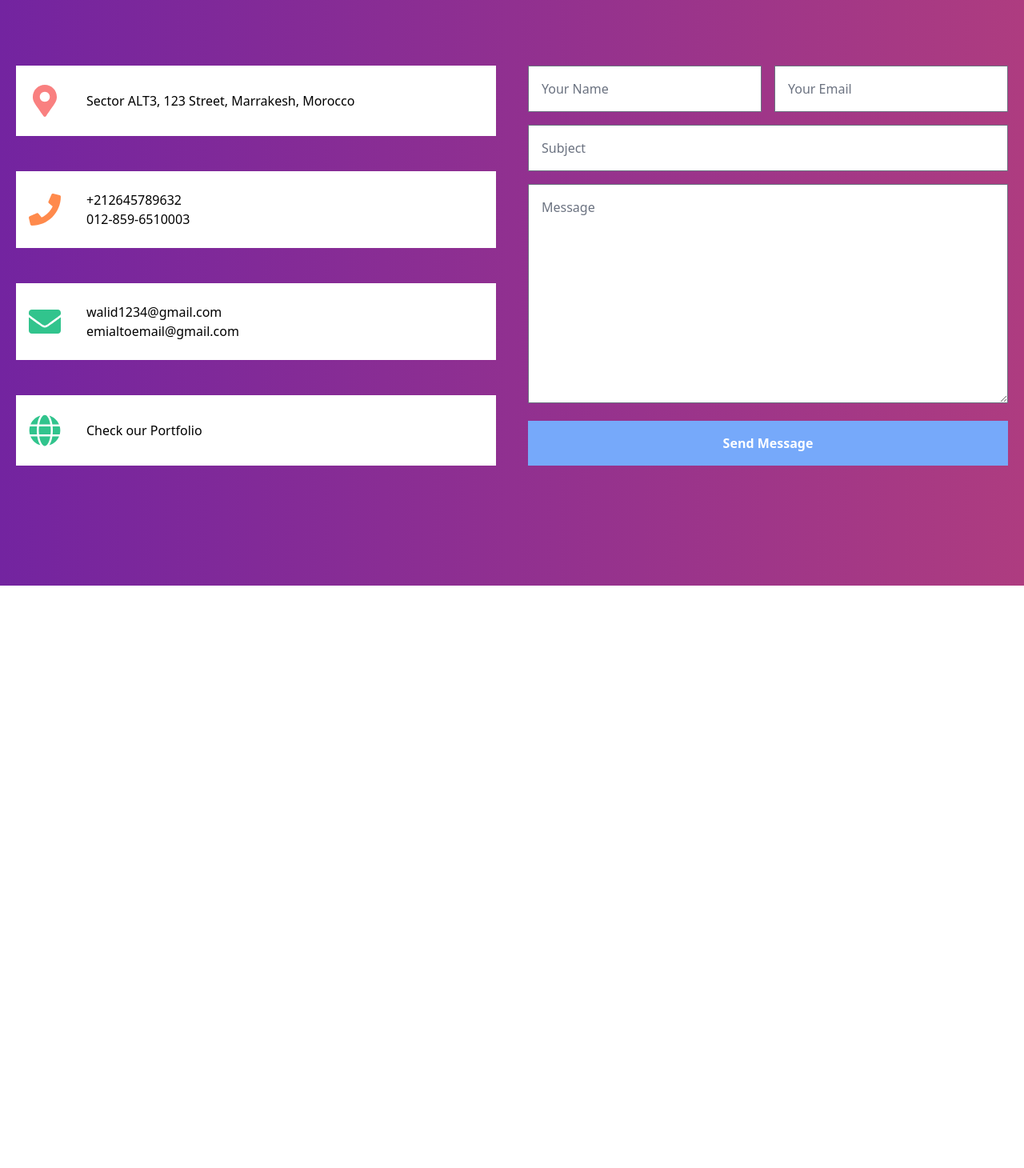
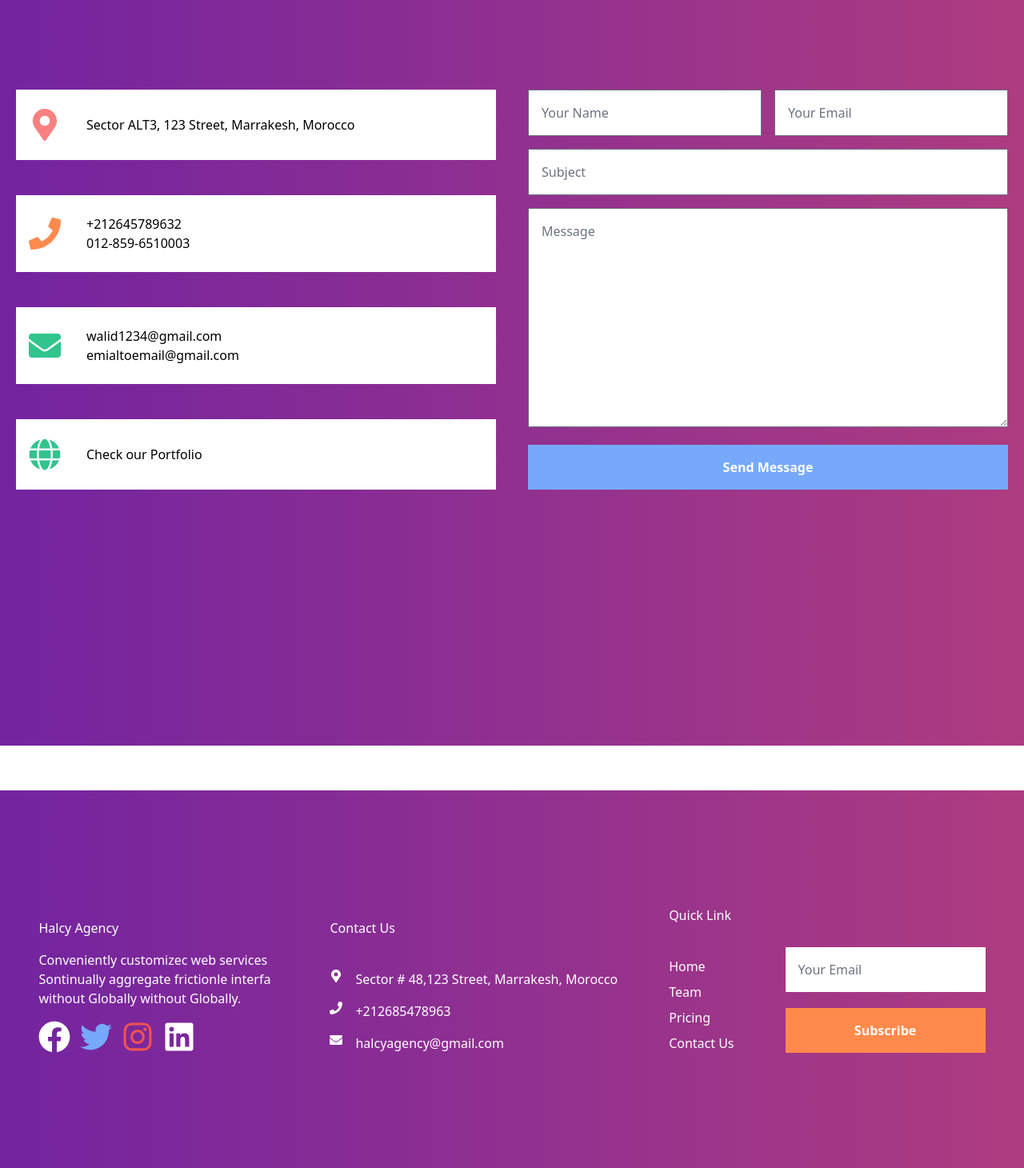
Before and after one commit to walidoumechtak/HalcyAgency, a React (Create React App) app: page /contact in a window 1280 px wide. Shown: the part 68-1528 px from the top of the page at 80% size. Before the commit the page ends 800 px from the top, so only its background shows below. Built offline with nearby package versions, Linux system fonts and the light colour scheme.

Commit message:
fix the warnings and some essue in responssive design

```diff
--- a/src/App.tsx
+++ b/src/App.tsx
@@ -1,6 +1,4 @@
 import './App.css';
-import Contact from './pages/Contact';
-import Home from './pages/Home';
 
 
 function App() {
--- a/src/component/CssModules/Contact.css
+++ b/src/component/CssModules/Contact.css
@@ -3,4 +3,14 @@
     /* height: 100%; */
     background: linear-gradient(to right, #7324A0, #AE3C80);
     padding: 100px 20px;
+    border-bottom-left-radius: 50px;
+    border-bottom-right-radius: 50px;
 }
+
+
+@media (max-width: 1280px) {
+    .contact {
+        border-bottom-left-radius: 0;
+        border-bottom-right-radius: 0;
+    }
+}
--- a/src/component/CssModules/Footer.css
+++ b/src/component/CssModules/Footer.css
@@ -1,11 +1,15 @@
 .footer {
     width: 100%;
+    height: 100%;
     background: url('../../assets/footer.jpg') no-repeat center center;
+    /* background-position: bottom;
+    background-size: contain; */
 }
 
-@media (max-width: 998px) {
+@media (max-width: 1280px) {
     .footer {
         background: linear-gradient(to right, #7324A0, #AE3C80) !important;
+
     }
 }
 
--- a/src/component/Footer.tsx
+++ b/src/component/Footer.tsx
@@ -3,8 +3,8 @@ import { FaFacebook, FaMapMarkerAlt, FaTwitter, FaInstagram, FaLinkedin, FaPhone
 
 function Footer() {
     return (
-        <div className="py-36 footer">
-            <div className="flex md:px-0 px-6 2xl:justify-between items-center container mx-auto text-white justify-center w-full md:flex-row gap-16 flex-col flex-wrap">
+        <div className="lg:py-36 py-16 footer">
+            <div className="flex md:px-0 px-6 2xl:justify-between md:items-end items-center container mx-auto text-white justify-center w-full md:flex-row gap-16 flex-col flex-wrap">
                 {/* flex 2xl:justify-between items-center justify-center w-full md:flex-row gap-10 flex-col flex-wrap */}
                 <div className="flex w-[300px] gap-4 flex-col items-start">
                     <h1 className="footer-logo">Halcy <span>Agency</span></h1>
@@ -27,24 +27,24 @@ function Footer() {
                     </div>
                     <div className="flex gap-4">
                         <FaPhone /> {/* Replace this line */}
-                        <p>+212685478963</p>
+                        <a href="#Contact">+212685478963</a>
                     </div>
                     <div className="flex gap-4">
                         <FaEnvelope />
-                        <p>halcyagency@gmail.com</p>
+                        <a href="#Contact">halcyagency@gmail.com</a>
                     </div>
                 </div>
                 {/* ======================================= */}
                 <div className="flex flex-col justify-between gap-2">
                     <h1 className="mb-8">Quick Link</h1>
-                    <a href="#">Home</a>
-                    <a href="#">Pages</a>
-                    <a href="#">Pricing</a>
-                    <a href="#">Contact Us</a>
+                    <a href="#Home">Home</a>
+                    <a href="#Team">Team</a>
+                    <a href="#Pricing">Pricing</a>
+                    <a href="#Contact">Contact Us</a>
                 </div>
                 {/* ======================================= */}
                 <div className="flex w-[250px] flex-col gap-5 items-center">
-                    <input className="outline-none w-full px-4 py-4 bg-white border-none" type="email"  placeholder="Your Email"/>
+                    <input className="outline-none w-full px-4 py-4 bg-white border-none text-black" type="email"  placeholder="Your Email"/>
                     <button className="w-full block p-4 bg-orange-400 text-white font-semibold">Subscribe</button>
                 </div>
             </div>
--- a/src/component/HomePage.tsx
+++ b/src/component/HomePage.tsx
@@ -24,9 +24,9 @@ function HomePage() {
                 </button>
                 </div>
                 <div className='relative w-1/3 hidden lg:block'>
-                    <img src={heroContainer} alt="heor Container image"/>
-                    <img className="animate-hero absolute bottom-2 hidden 2xl:block right-40" src={hero1} alt="" />
-                    <img className='animate-hero absolute bottom-40 hidden 2xl:block left-20' src={hero2} alt="" />
+                    <img src={heroContainer} alt="heorContainerImage"/>
+                    <img className="animate-hero absolute bottom-2 hidden 2xl:block right-40" src={hero1} alt="hero1" />
+                    <img className='animate-hero absolute bottom-40 hidden 2xl:block left-20' src={hero2} alt="hero2" />
                 </div>
             </div>
         </div>
--- a/src/component/NavBar.tsx
+++ b/src/component/NavBar.tsx
@@ -1,7 +1,7 @@
 
 "use client";
 
-import { Button, Navbar } from "flowbite-react";
+import { Navbar } from "flowbite-react";
 import { useEffect, useState } from "react";
 import { SiWebmoney } from "react-icons/si";
 import { useNavigate } from "react-router-dom";
--- a/src/index.tsx
+++ b/src/index.tsx
@@ -1,5 +1,5 @@
 import React from 'react';
-import ReactDOM, { createRoot } from 'react-dom/client';
+import { createRoot } from 'react-dom/client';
 import App from './App';
 import { createBrowserRouter, RouterProvider } from 'react-router-dom';
 import Contact from './pages/Contact';
--- a/src/pages/Contact.tsx
+++ b/src/pages/Contact.tsx
@@ -1,13 +1,15 @@
 import NavBar from "../component/NavBar";
 import '../component/CssModules/Contact.css'
 import { FaMapMarkerAlt, FaPhone, FaEnvelope, FaGlobe } from 'react-icons/fa';
+import Footer from "../component/Footer";
 
 function Contact() {
     return (
         <>
             <NavBar />
-            <div className="contact flex items-center h-full md:h-[100vh] justify-center">
-                <div className="w-full flex md:flex-row items-center h-full md:h-[100vh] flex-col justify-between gap-10 container mx-auto">
+            {/* <div className="contact"> */}
+            <div className="contact flex  h-full md:min-h-[100vh] justify-center mb-14">
+                <div className="w-full flex md:flex-row py-20 h-full md:h-[100vh] flex-col justify-between gap-10 container mx-auto">
                     <div className="flex gap-4 flex-col  md:h-[500px] h-auto justify-between md:w-1/2 w-full">
                         <div className=" flex items-center gap-8 bg-white px-4 py-6">
                             <FaMapMarkerAlt size={40} className="text-red-400" />
@@ -55,6 +57,8 @@ function Contact() {
                     </div>
                 </div>
             </div>
+            <Footer />
+            {/* </div> */}
         </>
     )
 }
```
